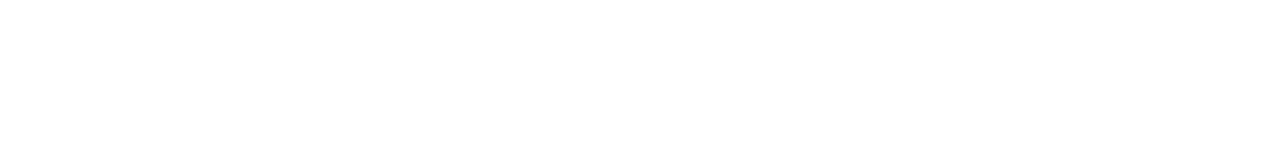
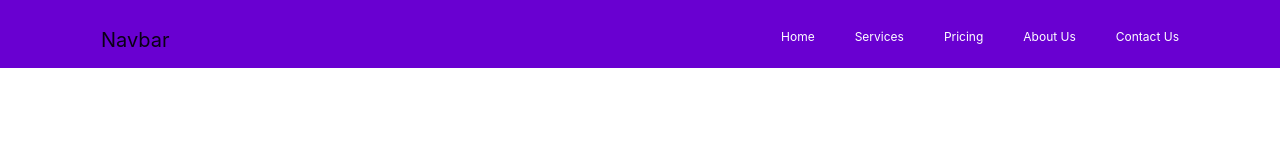
Before and after one commit to samwaran/The-Matter-box, a plain HTML site: page index.html in a window 1280 px wide. Drawn offline with nearby package versions, Linux system fonts and the light colour scheme.

Commit message:
second commit
attributes changed

```diff
--- a/index.html
+++ b/index.html
@@ -3,21 +3,41 @@
     <meta charset="UTF-8">
     <meta name="viewport" content="width=device-width, initial-scale=1.0">
     <meta http-equiv="X-UA-Compatible" content="ie=edge">
-    <link rel="stylesheet" href="./style.css"/>
+    <link rel="stylesheet" href="style.css">
+    <link rel="stylesheet" href="https://stackpath.bootstrapcdn.com/bootstrap/4.4.1/css/bootstrap.min.css">
+    <script src="https://code.jquery.com/jquery-3.4.1.slim.min.js"></script>
+    <script src="https://stackpath.bootstrapcdn.com/bootstrap/4.4.1/js/bootstrap.min.js"></script>
     <title>matterbox</title>
 </head>
 <body>
+    <section class="header">
         <div class="container">
-        <nav>
-            <div class="menu">
-                <ul>
-                    <li>
-
+                <nav class="navbar navbar-expand-lg navbar-light">
+                        <a class="navbar-brand" href="#">Navbar</a>
+                        <button class="navbar-toggler" type="button" data-toggle="collapse" data-target="#navbarNav" aria-controls="navbarNav" aria-expanded="false" aria-label="Toggle navigation">
+                          <span class="navbar-toggler-icon"></span>
+                        </button>
+                        <div class="collapse navbar-collapse" id="navbarNav">
+                          <ul class="navbar-nav ml-auto text-right">
+                            <li class="nav-item active">
+                              <a class="nav-link" href="#">Home</a>
+                            </li>
+                            <li class="nav-item">
+                              <a class="nav-link" href="#">Services</a>
+                            </li>
+                            <li class="nav-item">
+                              <a class="nav-link" href="#">Pricing</a>
+                            </li>
+                            <li class="nav-item">
+                              <a class="nav-link">About Us</a>
+                            </li>
+                            <li class="nav-item">
+                                <a class="nav-link">Contact Us</a>
                             </li>
                           </ul>
                         </div>
                       </nav>
         </div>
-
+    </section>
 </body>
 </html>
--- a/style.css
+++ b/style.css
@@ -3,6 +3,22 @@
     padding: 0;
 }
 
-.container{
+.header{
+    background: #6900d1;
+}
 
+.navbar{
+    padding-top: 20px !important;
 }
+
+.nav-item{
+    margin-left: 40px;
+    margin-bottom: 10px;;
+}
+
+.nav-link{
+    color: #fff !important;
+    font-size: 12px !important;
+    padding: 0 0 5px 0 !important;
+    display: unset !important;
+}
```
Lines whose indentation alone changed are shown as unchanged.
